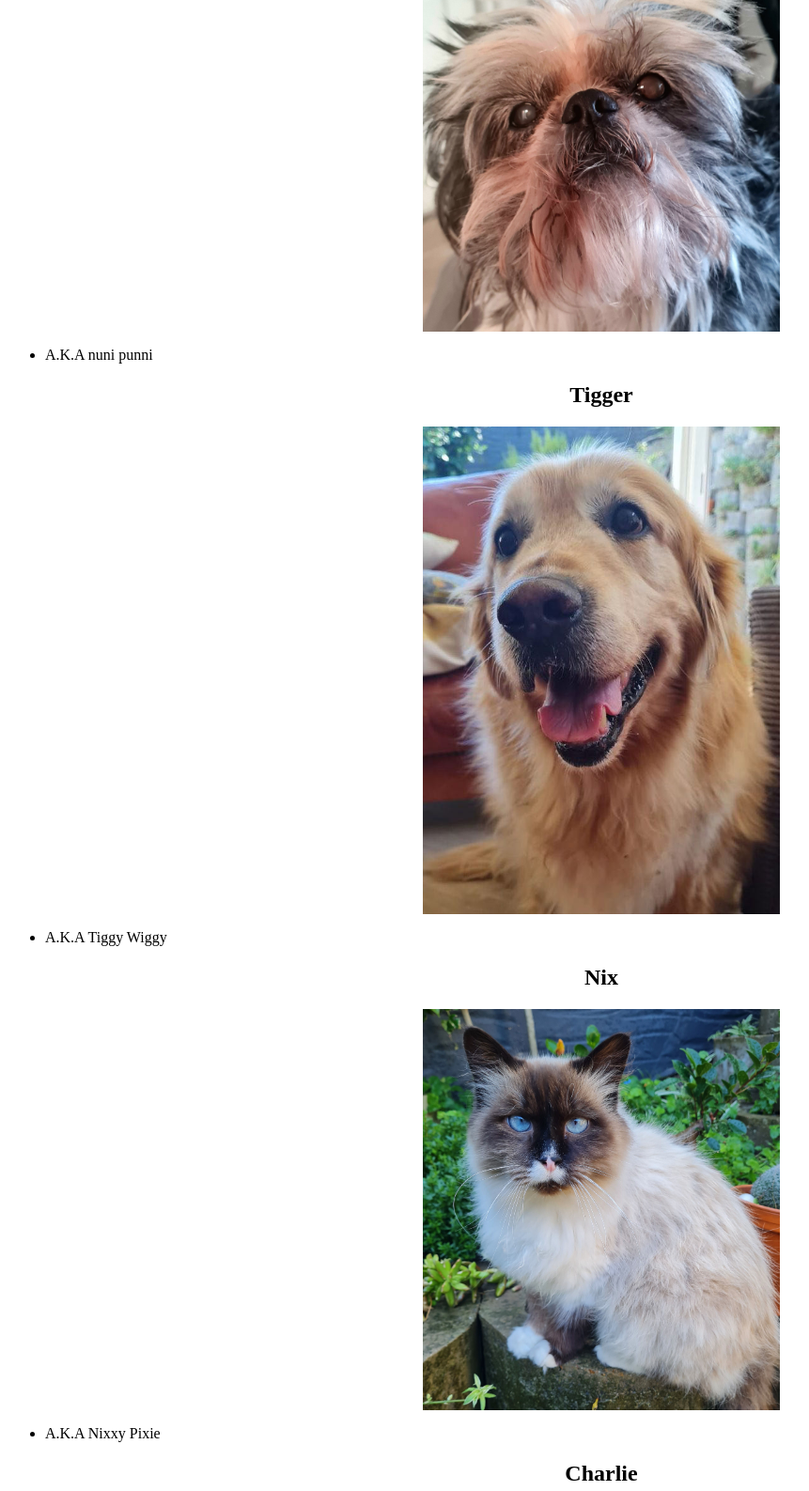
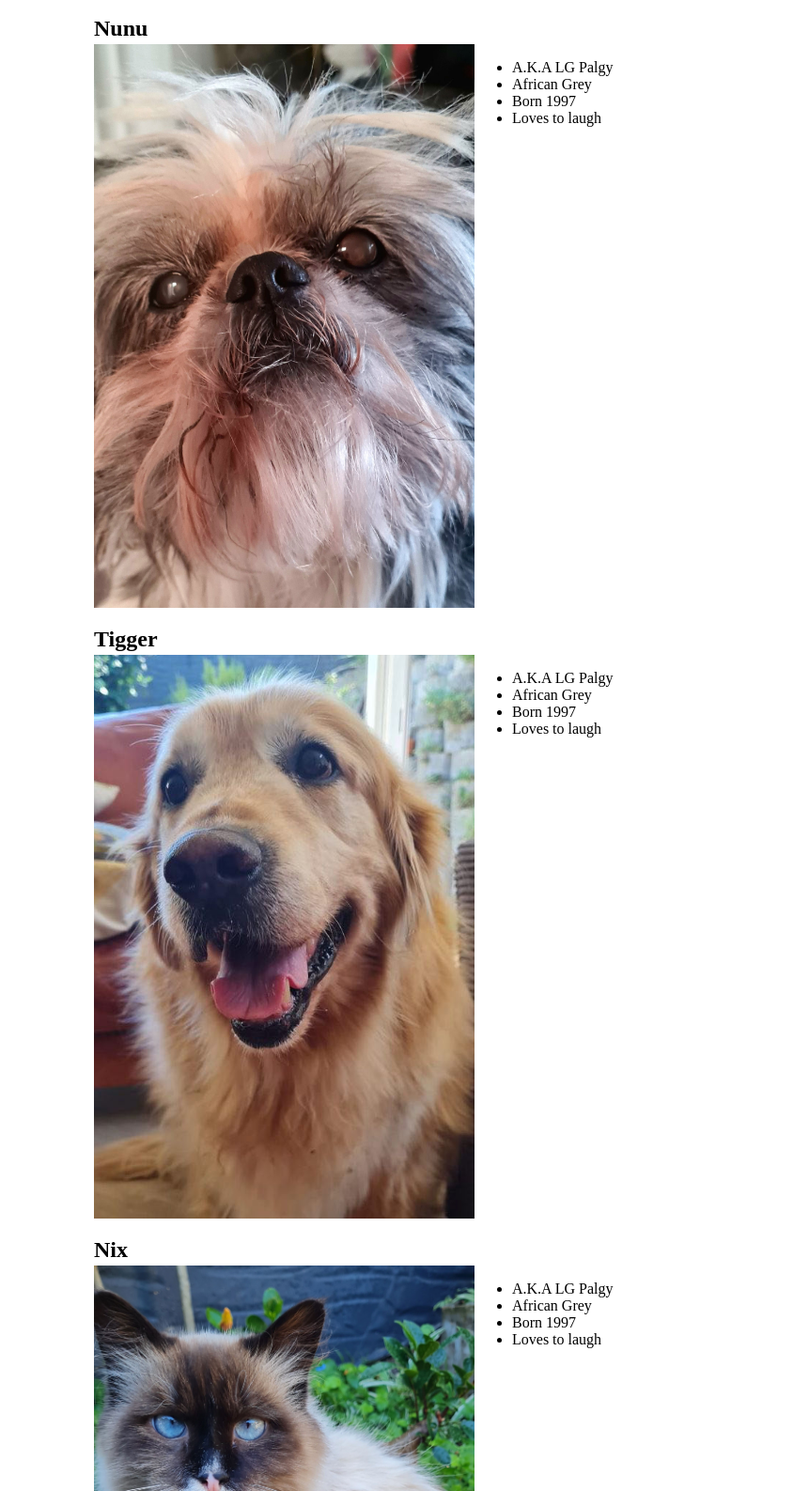
Before and after one commit to Mathew-Ritchie/Side-project-new, a plain HTML site: page index.html in a window 1280 px wide. Shown: the part 853-2440 px from the top of the page at 94% size, without its empty margins (0-861 px from the left). Drawn offline with Linux system fonts and the light colour scheme; a web font is replaced by a local one.

Commit message:
changed from flex to grid

```diff
--- a/index.html
+++ b/index.html
@@ -5,9 +5,12 @@
     <meta name="viewport" content="width=device-width, initial-scale=1.0">
     <title>Side Project</title>
     <link rel="stylesheet" href="styles.css" />
+    <link rel="preconnect" href="https://fonts.googleapis.com">
+    <link rel="preconnect" href="https://fonts.gstatic.com" crossorigin>
+    <link href="https://fonts.googleapis.com/css2?family=Happy+Monkey&family=Orbitron&display=swap" rel="stylesheet">
 </head>
 <body>
-    <div>
+    <header>
         <h1>The Animals in my life</h1>
         <nav class="navbar">
             <ul class="nav-list">
@@ -18,37 +21,53 @@
                 <li><a href="#charlie">Charlie</a></li>
             </ul>
         </nav>
-    </div>
-    <div id="main">
-        <h2 id="lg">LG</h2>
-        <img src="lg.jpeg"/>
-        <ul class="animal-info">
+    </header>
+    <main id="main">
+        <div class="grid">
+            <h2 class="pet-title" id="lg">LG</h2>
+                 <img class="pet-img" id="lg-img" src="lg.jpeg"/>
+                 <ul class="animal-info" id="lg-info">
                     <li>A.K.A LG Palgy</li>
+                    <li>African Grey</li>
+                    <li>Born 1997</li>
+                    <li>Loves to laugh</li>
                 </ul>
-        <h2 id="nunu">Nunu</h2>
-        <img src="nunu.jpeg" />
-        <ul class="animal-info">
-            <li>A.K.A nuni punni</li>
+            <h2 class="pet-title" id="nunu" id="nunu">Nunu</h2>
+                <img class="pet-img" id="nunu-img" src="nunu.jpeg"/>
+                <ul class="animal-info" id="nunu-info">
+                    <li>A.K.A LG Palgy</li>
+                    <li>African Grey</li>
+                    <li>Born 1997</li>
+                    <li>Loves to laugh</li>
                 </ul>
-        <h2 id="tigger">Tigger </h2>
-        <img src="tigger.jpeg"/>
-        <ul class="animal-info">
-            <li>A.K.A Tiggy Wiggy</li>
+            <h2 class="pet-title" id="tigger">Tigger</h2>
+                <img class="pet-img" id="tigger-img" src="tigger.jpeg"/>
+                <ul class="animal-info" id="tigger-info">
+                    <li>A.K.A LG Palgy</li>
+                    <li>African Grey</li>
+                    <li>Born 1997</li>
+                    <li>Loves to laugh</li>
                 </ul>
-        <h2 id="nix">Nix</h2>
-        <img src="nix.jpeg"/>
-        <ul class="animal-info">
-            <li>A.K.A Nixxy Pixie</li>
+            <h2 class="pet-title" id="nix">Nix</h2>
+                <img class="pet-img" id="nix-img" src="nix.jpeg"/>
+                <ul class="animal-info" id="nix-info">
+                    <li>A.K.A LG Palgy</li>
+                    <li>African Grey</li>
+                    <li>Born 1997</li>
+                    <li>Loves to laugh</li>
                 </ul>
-        <h2>Charlie</h2>
-        <img id="charlie" src="charlie.jpeg"/>
-        <ul class="animal-info">
-            <li>A.K.A Charlie Bali</li>
+            <h2 class="pet-title" id="charlie">Charlie</h2>
+                <img class="pet-img" id="charlie-img" src="charlie.jpeg"/>
+                <ul class="animal-info" id="charlie-info">
+                    <li>A.K.A LG Palgy</li>
+                    <li>African Grey</li>
+                    <li>Born 1997</li>
+                    <li>Loves to laugh</li>
                 </ul>
         </div>
-    <div>
+    </main>
+    <footer>
 
-    </div>
-
+    </footer>
 </body>
 </html>
--- a/styles.css
+++ b/styles.css
@@ -1,3 +1,17 @@
+body {
+    margin: 0;
+    font-family: "Happy Monkey", serif;
+}
+
+header {
+    position: fixed;
+    top: 0;
+    width: 100%;
+
+
+
+}
+
 h1 {
     background-color: rgb(0, 0, 91);
     color: white;
@@ -9,7 +23,6 @@ h1 {
 
 .navbar {
     font-display: flex;
-    position: sticky;
     align-items: center;
     justify-content: space-between;
     top: 0px;
@@ -17,18 +30,16 @@ h1 {
     background-blend-mode: darken;
     background-size: cover;
     color: white;
-    padding: 10px 20px;
+    padding: 10px 10px;
 
 }
 
 .nav-list {
     display: flex;
     list-style: none;
+    justify-content: space-around;
 }
 
-.nav-list li {
-    margin-right: 16.666%;
-}
 
 .nav-list li:last-child {
     margin-right: 0;
@@ -46,12 +57,95 @@ h1 {
     color: rgb(0, 0, 91);
 }
 
-h2 {
-    text-align: center;
+
+
+#main {
+    margin: 200px 100px 0 100px;
 }
 
-img {
-    max-width: 30%;
-    display: block;
-    margin: auto;
-    }
+.grid {
+    display: grid;
+    grid-template-columns: repeat(8 , 1fr);
+    grid-template-rows: 50px 600px 50px 600px 50px 600px 50px 600px 50px 600px ;
+}
+
+.pet-img {
+    object-fit: cover;
+    width: 100%;
+    height: 100%;
+}
+
+#lg {
+    grid-column: 1 / 10;
+    grid-row: 1 / 2;
+}
+
+#lg-img {
+    grid-column: 1 / 4;
+    grid-row: 2 / 3;
+}
+
+#lg-info {
+    grid-column: 4 / 10;
+    grid-row: 2 / 3;
+}
+
+#nunu {
+    grid-column: 1 / 10;
+    grid-row: 3 / 4;
+}
+
+#nunu-img {
+    grid-column: 1 / 4;
+    grid-row: 4 / 5;
+}
+
+#nunu-info {
+    grid-column: 4 / 10;
+    grid-row: 4/ 5;
+}
+
+#tigger {
+    grid-column: 1 / 10;
+    grid-row: 5 / 6;
+}
+
+#tigger-img {
+    grid-column: 1 / 4;
+    grid-row: 6 / 7;
+}
+
+#tigger-info {
+    grid-column: 4 / 10;
+    grid-row: 6 / 7;
+}
+
+#nix {
+    grid-column: 1 / 10;
+    grid-row: 7 / 8;
+}
+
+#nix-img {
+    grid-column: 1 / 4;
+    grid-row: 8 / 9;
+}
+
+#nix-info {
+    grid-column: 4 / 10;
+    grid-row: 8 / 9;
+}
+
+#charlie {
+    grid-column: 1 / 10;
+    grid-row: 9 / 10;
+}
+
+#charlie-img {
+    grid-column: 1 / 4;
+    grid-row: 10 / 11;
+}
+
+#charlie-info {
+    grid-column: 4 / 10;
+    grid-row: 10 / 11;
+}
```
Lines whose indentation alone changed are shown as unchanged.
